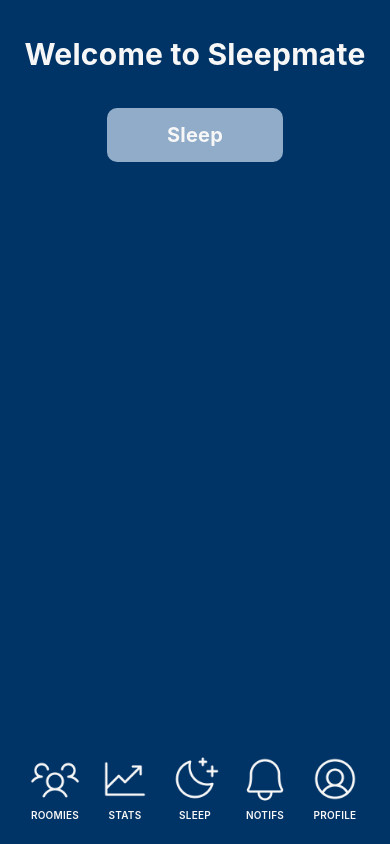
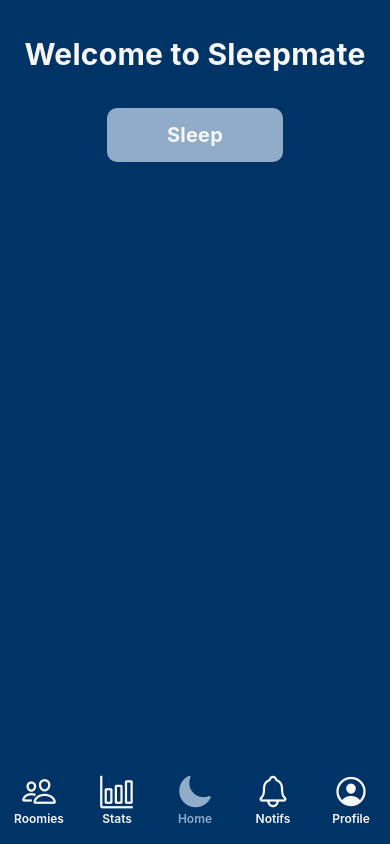
Before and after one commit to ETS-ReactNative1/sleepmate-app, a React Native app: screen /Home in a window 390 px wide. Built offline with nearby package versions, Linux system fonts and the light colour scheme.

Commit message:
modified bottom tabs to include toggle, implemented tab navigator

```diff
--- a/App.js
+++ b/App.js
@@ -1,50 +1,78 @@
 import React from 'react'
 import { NavigationContainer, DarkTheme } from '@react-navigation/native'
-import { createStackNavigator } from '@react-navigation/stack'
+import { createBottomTabNavigator } from '@react-navigation/bottom-tabs'
+import { Ionicons } from '@expo/vector-icons'
 import Home from './screens/Home'
-import Awake from './screens/Awake'
 import Roomies from './screens/Roomies'
 import Stats from './screens/Stats'
 import Notifs from './screens/Notifs'
 import Profile from './screens/Profile'
 
-const Stack = createStackNavigator()
+const Tab = createBottomTabNavigator()
 
 export default function App() {
   return (
     <NavigationContainer theme={DarkTheme}>
-      <Stack.Navigator>
-        <Stack.Screen
-          name='Home'
+      <Tab.Navigator
+        initialRouteName='Home'
+        screenOptions={({ route }) => ({
+          tabBarStyle: {
+            height: 72,
+            backgroundColor: '#003366',
+            borderTopWidth: 0,
+          },
+          tabBarIcon: ({ focused, color, size }) => {
+            let iconName
+            if (route.name === 'Home') {
+              iconName = focused
+                ? 'moon'
+                : 'moon-outline'
+            } else if (route.name === 'Roomies') {
+              iconName = focused ? 'people' : 'people-outline'
+            } else if (route.name === 'Stats') {
+              iconName = focused ? 'bar-chart' : 'bar-chart-outline'
+            } else if (route.name === 'Notifs') {
+              iconName = focused ? 'notifications' : 'notifications-outline'
+            } else if (route.name === 'Profile') {
+              iconName = focused ? 'person-circle' : 'person-circle-outline'
+            }
+            return <Ionicons name={iconName} size={36} color={color} />
+          },
+          tabBarActiveTintColor: '#90acc8',
+          tabBarInactiveTintColor: '#f7f7f7',
+          tabBarLabelStyle: {
+            fontWeight: 600,
+            fontSize: 12,
+            marginBottom: 18
+          }
+        })}
+      >
+        <Tab.Screen
+          name="Roomies"
+          component={Roomies}
+          options={{ headerShown: false }}
+        />
+        <Tab.Screen
+          name="Stats"
+          component={Stats}
+          options={{ headerShown: false }}
+        />
+        <Tab.Screen
+          name="Home"
           component={Home}
           options={{ headerShown: false }}
         />
-        <Stack.Screen
-          name='Awake'
-          component={Awake}
-          options={{ headerShown: false }}
-        />
-        <Stack.Screen
-          name='Roomies'
-          component={Roomies}
-          options={{ headerShown: false }}
-        />
-        <Stack.Screen
-          name='Stats'
-          component={Stats}
-          options={{ headerShown: false }}
-        />
-        <Stack.Screen
-          name='Notifs'
+        <Tab.Screen
+          name="Notifs"
           component={Notifs}
           options={{ headerShown: false }}
         />
-        <Stack.Screen
-          name='Profile'
+        <Tab.Screen
+          name="Profile"
           component={Profile}
           options={{ headerShown: false }}
         />
-      </Stack.Navigator>
+      </Tab.Navigator>
     </NavigationContainer>
   )
 }
--- a/components/NavButton.js
+++ b/components/NavButton.js
@@ -1,4 +1,4 @@
-import React from 'react'
+import React, { useState } from 'react'
 import { StyleSheet, Text, Image, Pressable } from 'react-native'
 import { useNavigation } from '@react-navigation/native'
 
--- a/components/Navbar.js
+++ b/components/Navbar.js
@@ -1,9 +1,10 @@
-import React from 'react'
+import React, { useState } from 'react'
 import { View } from 'react-native'
 import { styles } from '../components/Styles'
 import NavButton from './NavButton'
 
 const Navbar = () => {
+  const [active, setActive] = useState(false)
   return (
     <View style={styles.navContainer}>
       <NavButton
--- a/components/Styles.js
+++ b/components/Styles.js
@@ -4,7 +4,6 @@ const styles = StyleSheet.create({
   container: {
     flex: 1,
     alignItems: 'center',
-    justifyContent: 'center',
     backgroundColor: '#003366'
   },
   navContainer: {
@@ -32,11 +31,6 @@ const styles = StyleSheet.create({
     fontWeight: 'bold',
     letterSpacing: 3,
     color: '#f7f7f7',
-  },
-  bottom: {
-    flex: 1,
-    justifyContent: 'flex-end',
-    marginBottom: 18
   },
   time: {
     fontSize: 48,
--- a/package.json
+++ b/package.json
@@ -10,12 +10,15 @@
   },
   "dependencies": {
     "@expo-google-fonts/inter": "^0.2.2",
+    "@react-navigation/bottom-tabs": "^6.2.0",
     "@react-navigation/native": "^6.0.8",
     "@react-navigation/stack": "^6.1.1",
     "expo": "~44.0.2",
     "expo-font": "~10.0.4",
     "expo-splash-screen": "~0.14.1",
     "expo-status-bar": "~1.2.0",
+    "ionicons": "^6.0.1",
+    "phosphor-react": "^1.4.0",
     "react": "17.0.1",
     "react-dom": "17.0.1",
     "react-native": "0.64.3",
--- a/screens/Awake.js
+++ /dev/null
@@ -1,20 +0,0 @@
-import React from 'react'
-import { Text, View } from 'react-native'
-import { styles } from '../components/Styles'
-import SolidButton from '../components/SolidButton'
-
-const Awake = ({ navigation }) => {
-  return (
-    <View style={styles.container}>
-      <Text style={styles.time}>8:00 AM</Text>
-      <Text style={styles.date}>Friday, February 11</Text>
-      <SolidButton
-        style={styles.button}
-        title='Wake Up'
-        onPress={() => navigation.navigate('Home')}
-      />
-    </View>
-  )
-}
-
-export default Awake
--- a/screens/Home.js
+++ b/screens/Home.js
@@ -1,7 +1,6 @@
 import React from 'react'
 import { Text, View } from 'react-native'
 import { styles } from '../components/Styles'
-import Navbar from '../components/Navbar'
 import SolidButton from '../components/SolidButton'
 
 const Home = ({ navigation }) => {
@@ -11,11 +10,8 @@ const Home = ({ navigation }) => {
       <SolidButton
         style={styles.button}
         title='Sleep'
-        onPress={() => navigation.navigate('Awake')}
+        onPress={() => { }}
       />
-      <View style={styles.bottom}>
-        <Navbar />
-      </View>
     </View>
   )
 }
--- a/screens/Notifs.js
+++ b/screens/Notifs.js
@@ -1,16 +1,12 @@
 import React from 'react'
 import { View } from 'react-native'
 import { styles } from '../components/Styles'
-import Navbar from '../components/Navbar'
 import Header from '../components/Header'
 
 const Notifs = () => {
   return (
     <View style={styles.container}>
       <Header pageName='NOTIFICATIONS' previousPage='Home' />
-      <View style={styles.bottom}>
-        <Navbar />
-      </View>
     </View>
   )
 }
--- a/screens/Profile.js
+++ b/screens/Profile.js
@@ -1,16 +1,12 @@
 import React from 'react'
 import { View } from 'react-native'
 import { styles } from '../components/Styles'
-import Navbar from '../components/Navbar'
 import Header from '../components/Header'
 
 const Profile = () => {
   return (
     <View style={styles.container}>
       <Header pageName='PROFILE' previousPage='Home' />
-      <View style={styles.bottom}>
-        <Navbar />
-      </View>
     </View>
   )
 }
--- a/screens/Roomies.js
+++ b/screens/Roomies.js
@@ -1,16 +1,12 @@
 import React from 'react'
 import { View } from 'react-native'
 import { styles } from '../components/Styles'
-import Navbar from '../components/Navbar'
 import Header from '../components/Header'
 
 const Roomies = () => {
   return (
     <View style={styles.container}>
-      <Header pageName='ROOMIES' previousPage='Home' />
-      <View style={styles.bottom}>
-        <Navbar />
-      </View>
+      <Header pageName='ROOMMATES' previousPage='Home' />
     </View>
   )
 }
--- a/screens/Stats.js
+++ b/screens/Stats.js
@@ -8,9 +8,6 @@ const Stats = () => {
   return (
     <View style={styles.container}>
       <Header pageName='THURS FEB 10-11' previousPage='Home' />
-      <View style={styles.bottom}>
-        <Navbar />
-      </View>
     </View>
   )
 }
```
Also changed, not shown: icons/chart-line-up-fill.png (added), 1 other file (tests, documents, lock files or other folders).
